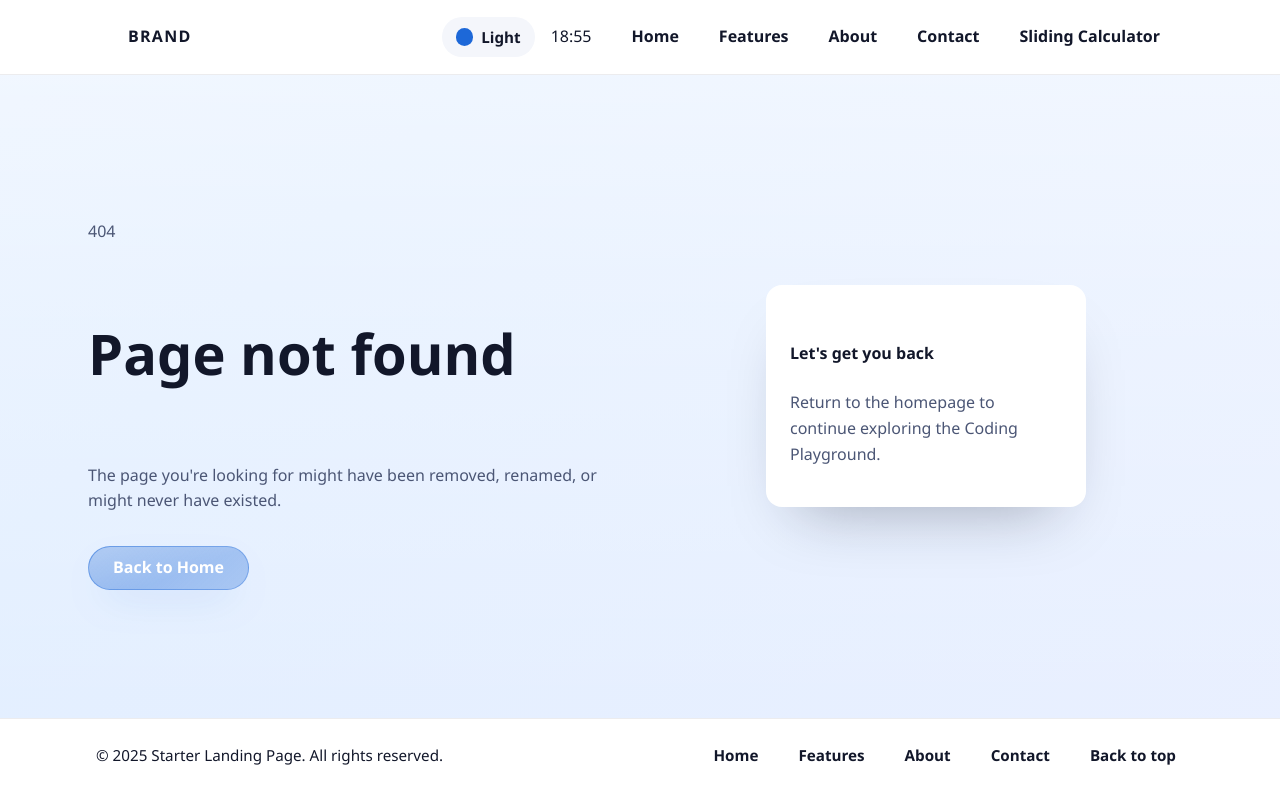
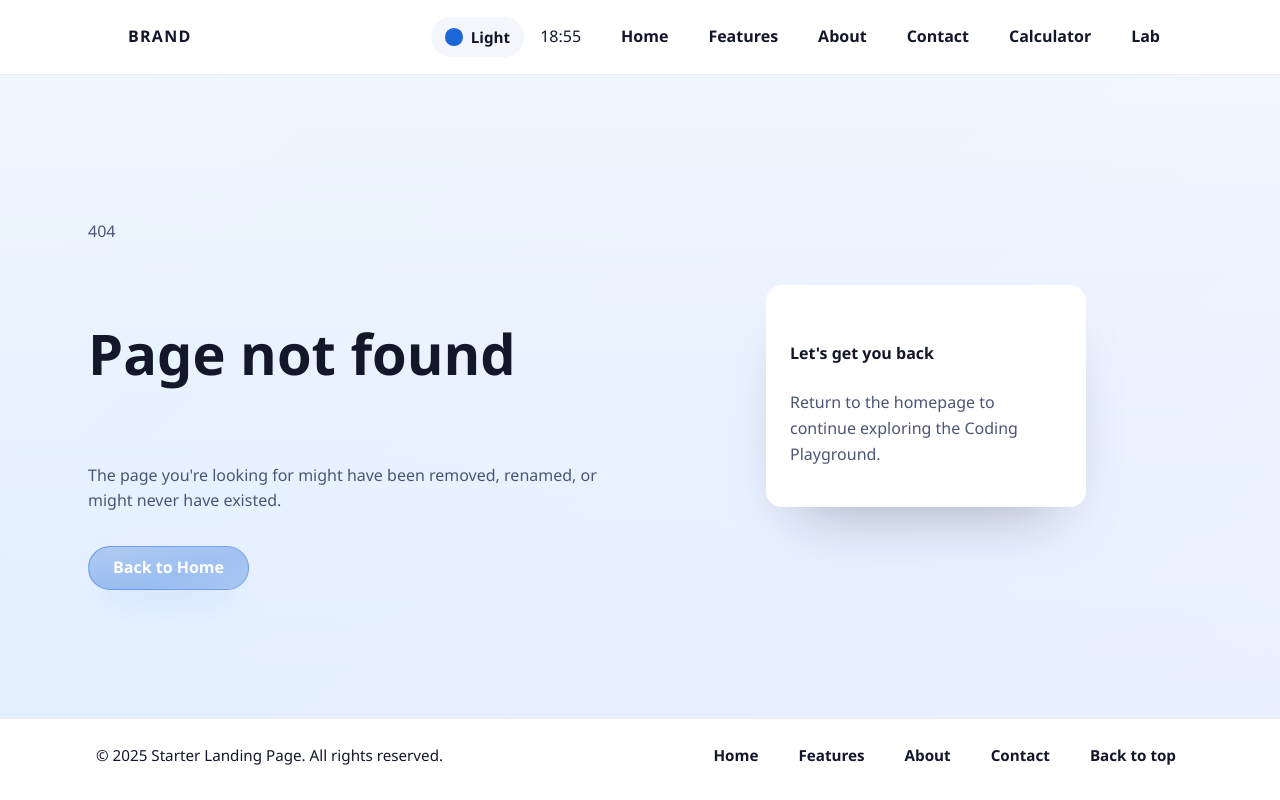
Before and after one commit to Kompete1/Coding-Playground, a plain HTML site: page 404.html in a window 1280 px wide. Drawn offline with Linux system fonts and the light colour scheme.

Commit message:
feat/nav header name changes 2

```diff
--- a/404.html
+++ b/404.html
@@ -35,7 +35,8 @@
           <li><a href="index.html#features">Features</a></li>
           <li><a href="about.html">About</a></li>
           <li><a href="contact.html">Contact</a></li>
-          <li><a href="sliding_calculator.html">Sliding Calculator</a></li>
+          <li><a href="sliding_calculator.html">Calculator</a></li>
+          <li><a href="lab.html">Lab</a></li>
         </ul>
       </nav>
     </header>
```
Also changed, not shown: about.html (+2 -1 lines), contact.html (+2 -1 lines).
